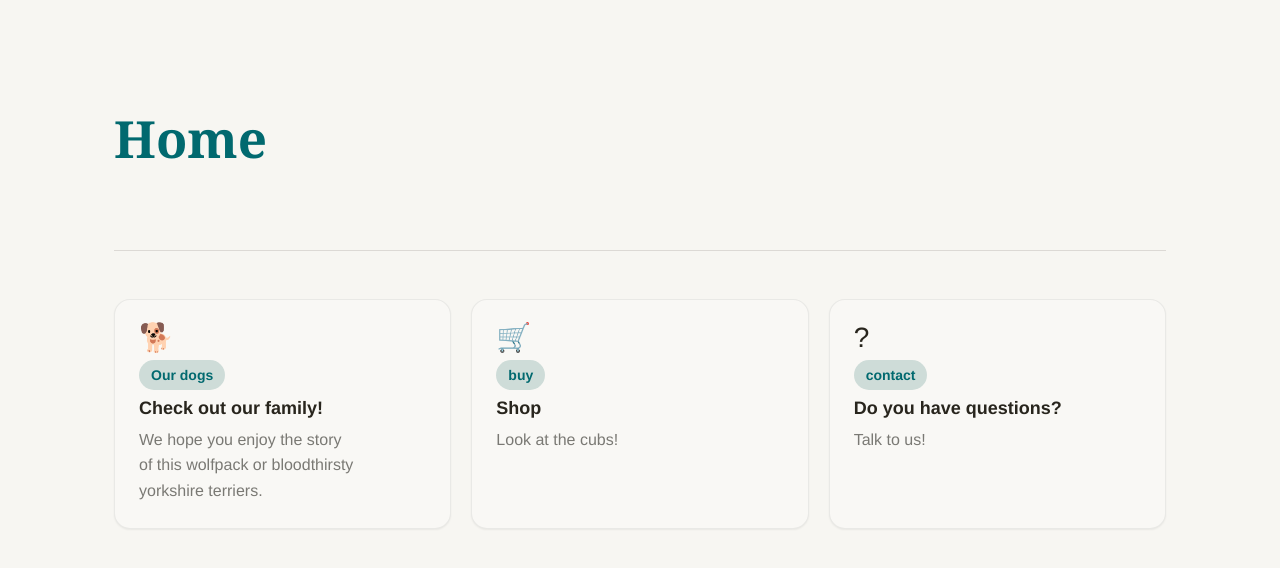
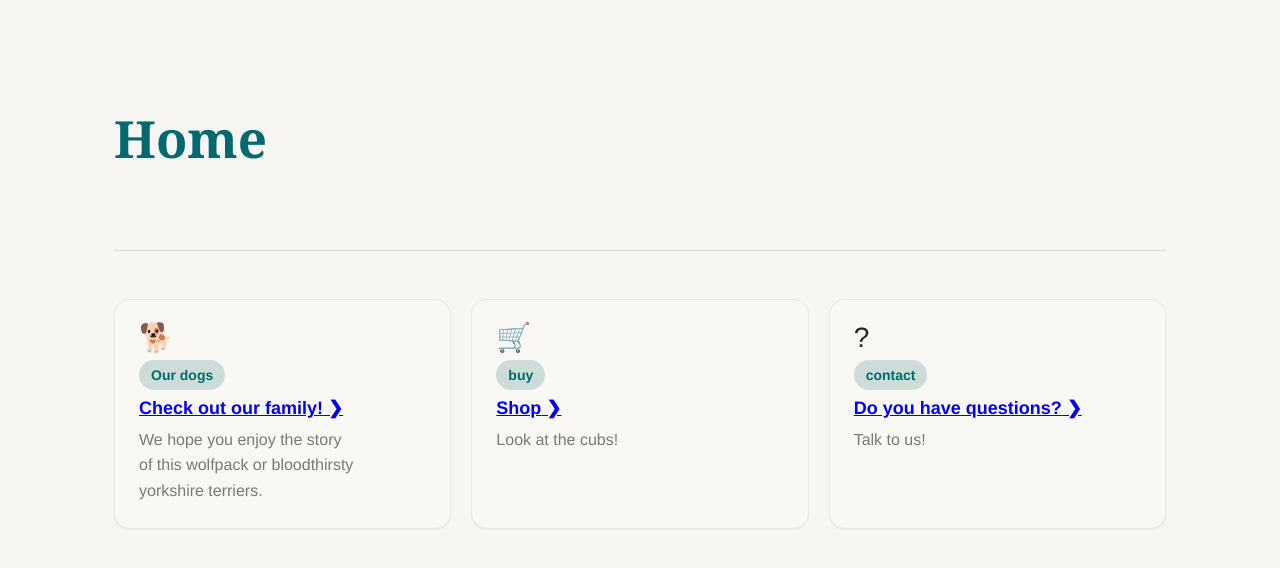
Before and after one commit to hajdun/react-routing-init, a React (Vite) app: page / in a window 1280 px wide. Shown: the top 568 px of the page. Built offline with nearby package versions, Linux system fonts and the light colour scheme.

Commit message:
Yorkie breeder routing - base routing

```diff
--- a/package.json
+++ b/package.json
@@ -11,7 +11,8 @@
   },
   "dependencies": {
     "react": "^19.2.6",
-    "react-dom": "^19.2.6"
+    "react-dom": "^19.2.6",
+    "react-router-dom": "^7.15.1"
   },
   "devDependencies": {
     "@eslint/js": "^10.0.1",
--- a/src/main.jsx
+++ b/src/main.jsx
@@ -1,10 +1,21 @@
 import { StrictMode } from 'react'
 import { createRoot } from 'react-dom/client'
+import { createBrowserRouter, RouterProvider } from 'react-router-dom'
 import './index.css'
 import Home from './pages/Home'
+import OurDogs from './pages/OurDogs'
+import Shop from './pages/Shop'
+import Contact from './pages/Contact'
+
+const router = createBrowserRouter([
+  { path: '/', element: <Home /> },
+  { path: '/our-dogs', element: <OurDogs /> },
+  { path: '/puppies', element: <Shop /> },
+  { path: '/contact', element: <Contact /> },
+])
 
 createRoot(document.getElementById('root')).render(
   <StrictMode>
-    <Home />
+    <RouterProvider router={router} />
   </StrictMode>,
 )
--- a/src/pages/Home.jsx
+++ b/src/pages/Home.jsx
@@ -1,3 +1,5 @@
+
+import { Link } from "react-router-dom"
 
 const pageLinks = [
     {
@@ -5,18 +7,21 @@ const pageLinks = [
         title: 'Check out our family!',
         desc: 'We hope you enjoy the story of this wolfpack or bloodthirsty yorkshire terriers.',
         badge: 'Our dogs',
+        path: "our-dogs"
     },
     {
         icon: '🛒',
         title: 'Shop',
         desc: 'Look at the cubs!',
         badge: 'buy',
+        path: "puppies"
     },
     {
         icon: '?',
         title: 'Do you have questions?',
         desc: 'Talk to us!',
         badge: 'contact',
+        path: "contact"
     }
 ]
 
@@ -71,11 +76,14 @@ export default function Home() {
                         }}>
                             {c.badge}
                         </span>
-
-                        <h3 style={{ fontSize: 'var(--text-base)', fontWeight: 700 }}>{c.title}</h3>
+                        <Link key={c.title} to={c.path} >
+                            <h3 style={{ fontSize: 'var(--text-base)', fontWeight: 700 }}>{c.title} ❯ </h3>
+                        </Link>
                         <p style={{ fontSize: 'var(--text-sm)', color: 'var(--color-text-muted)', lineHeight: 1.6 }}>
                             {c.desc}
                         </p>
+
+
                     </div>
                 ))}
             </div>
```
